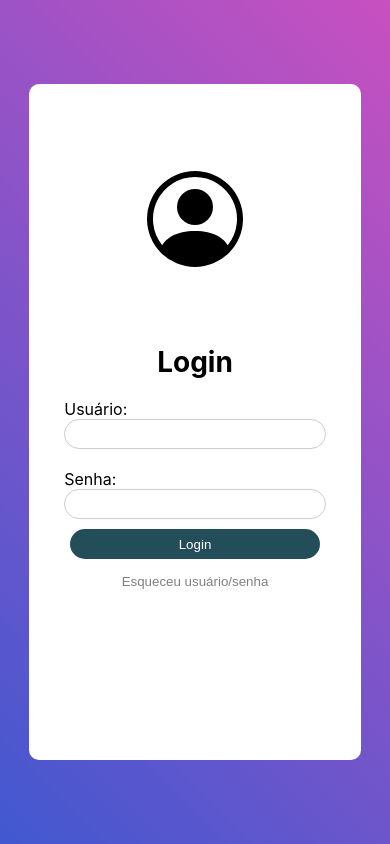
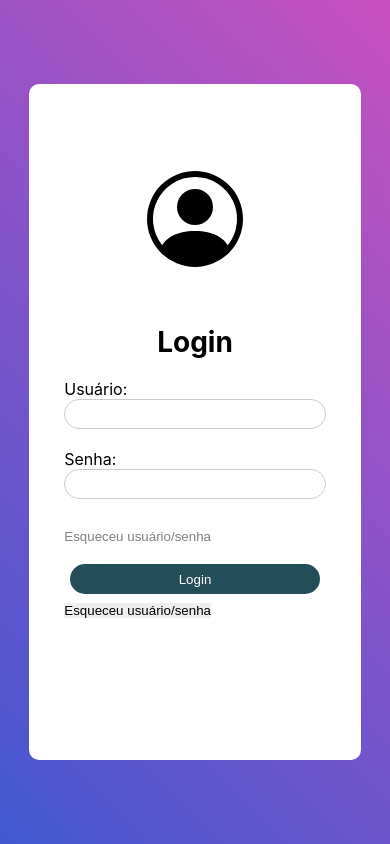
Before and after one commit to Andreypanegallito/cadastroNode, a React (Create React App) app in the folder client/: page /login in a window 390 px wide. Built offline with nearby package versions, Linux system fonts and the light colour scheme; no server answers.

Commit message:
Ajustado o botão de esquecer a senha

```diff
--- a/client/src/pages/login/index.tsx
+++ b/client/src/pages/login/index.tsx
@@ -150,6 +150,13 @@ const Login = () => {
                 className="senha"
               />
             </div>
+            <div className="itens-form">
+              <div className="forgotPass">
+                <button type="button" onClick={handleForgotPassword}>
+                  Esqueceu usuário/senha
+                </button>
+              </div>
+            </div>
             <button
               type="button"
               className="btn-enviar"
@@ -158,7 +165,7 @@ const Login = () => {
               Login
             </button>
           </form>
-          <div className="esqueceu-senha">
+          <div className="signUp">
             <button type="button" onClick={handleForgotPassword}>
               Esqueceu usuário/senha
             </button>
--- a/client/src/pages/login/login.scss
+++ b/client/src/pages/login/login.scss
@@ -125,9 +125,9 @@
         }
       }
 
-      .esqueceu-senha {
-        width: 100%;
-        margin-top: 15px;
+      .forgotPass {
+        width: auto;
+        margin: 0 15px 0 auto;
         display: flex;
         align-items: center;
         justify-content: center;
@@ -194,7 +194,7 @@
           }
         }
 
-        .esqueceu-senha {
+        .forgotPass {
           button {
           }
 
@@ -256,7 +256,7 @@
           }
         }
 
-        .esqueceu-senha {
+        .forgotPass {
           margin: 10px 0;
 
           button {
@@ -312,7 +312,7 @@
           }
         }
 
-        .esqueceu-senha {
+        .forgotPass {
           button {
           }
 
@@ -374,7 +374,7 @@
           }
         }
 
-        .esqueceu-senha {
+        .forgotPass {
           margin: 10px 0;
 
           button {
```
